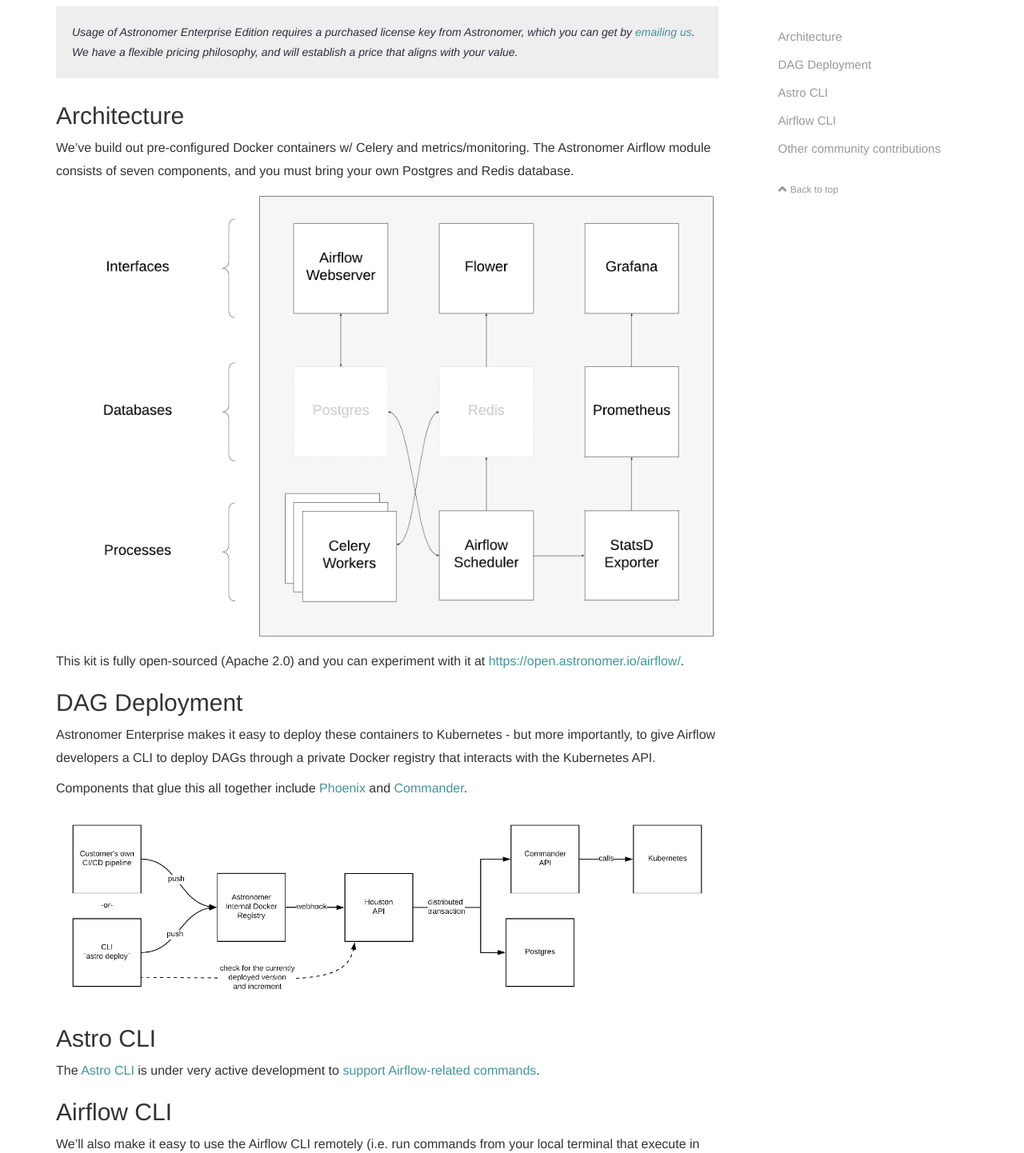
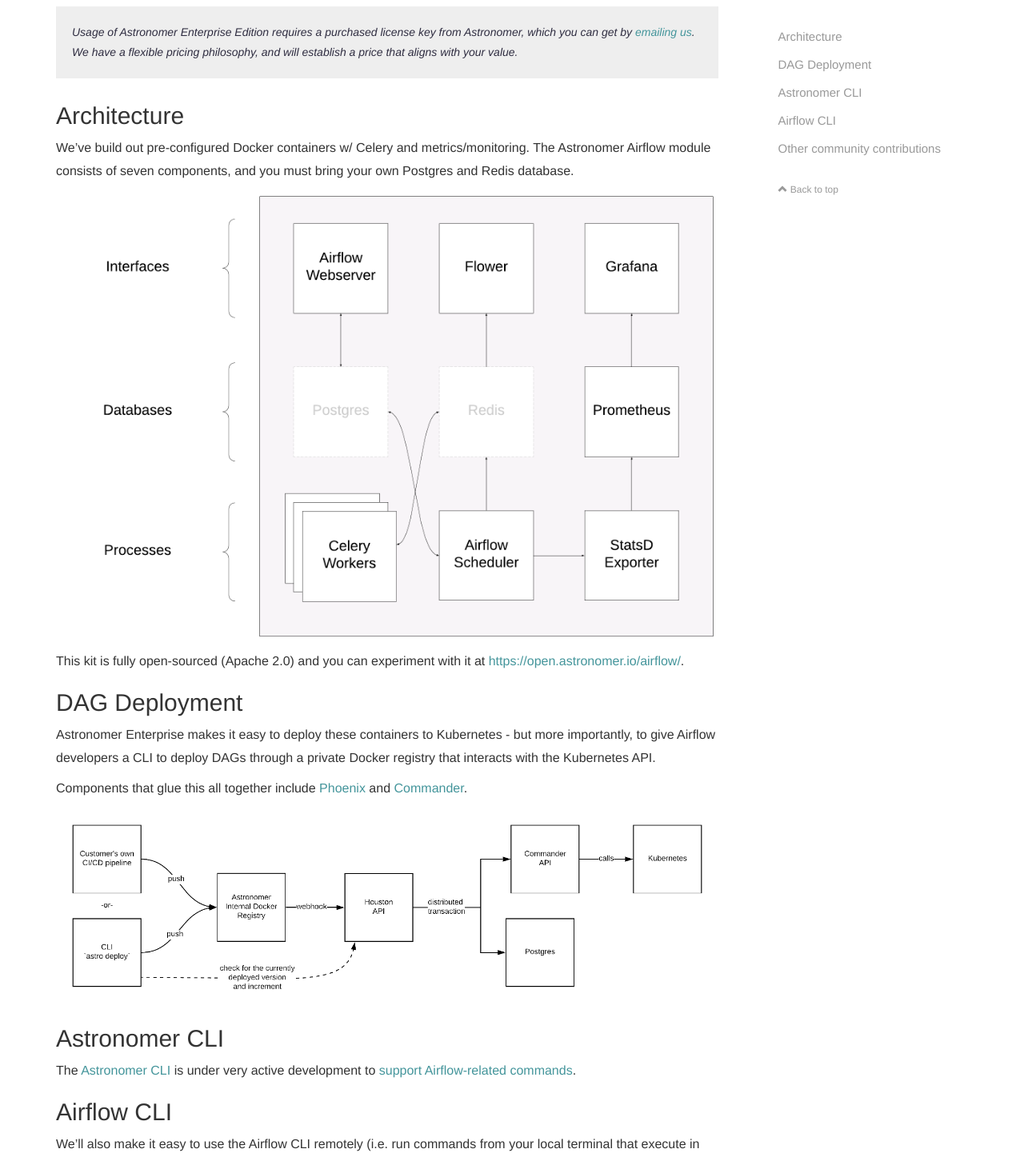
Before and after one commit to skynet/astronomer-ee, a Jekyll site: the page built from docs/pages/airflow.md, in a window 1280 px wide. Shown: the part 272-1714 px from the top of the page at 80% size. Built offline with Jekyll 4.4.1, drawn with Linux system fonts in a browser that asks for light colours; nearby versions of some CDN libraries; comment, search, counter and statistics services are not loaded.

Commit message:
Make Astro CLI name consistent

```diff
--- a/docs/pages/airflow.md
+++ b/docs/pages/airflow.md
@@ -31,9 +31,9 @@ Components that glue this all together include
 
 ![Airflow Deployment]({{ "/assets/img/airflow_deployment.png" | absolute_url }})
 
-## Astro CLI
+## Astronomer CLI
 
-The [Astro CLI](https://github.com/astronomerio/astro-cli) is
+The [Astronomer CLI](https://github.com/astronomerio/astro-cli) is
 under very active development to
 [support Airflow-related commands](https://github.com/astronomerio/astro-cli/blob/master/cmd/airflow.go).
 
```
Also changed, not shown: docs/pages/guides/migrating-dags.md (+1 -1 lines), README.md.
